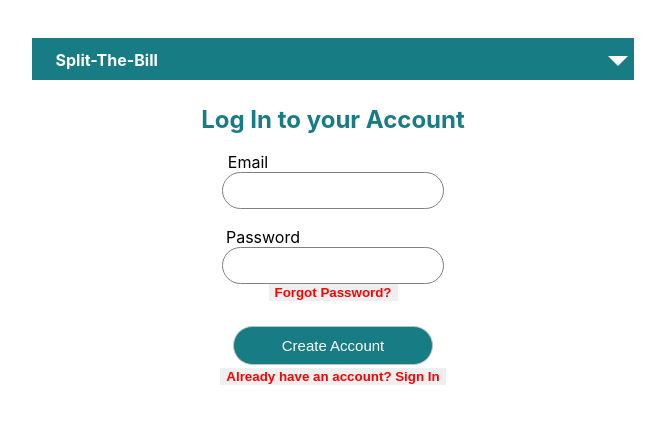
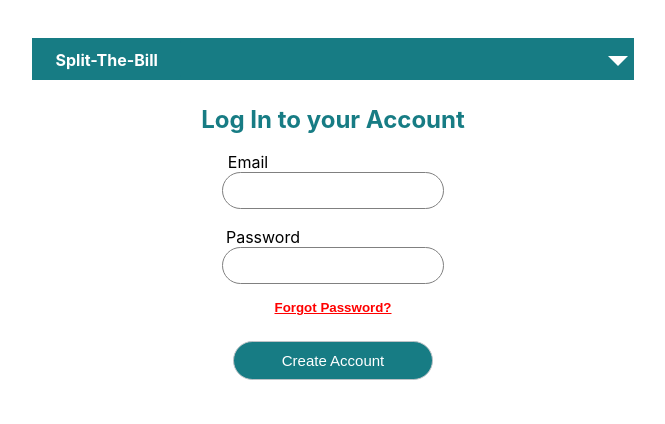
Before and after one commit to BW-Split-The-Bill-Nov2019/Front-End, a React (Create React App) app in the folder split-the-bill-fe/: page /login in a window 1280 px wide. Shown: the top 424 px of the page, without its empty margins (307-972 px from the left). Built offline with nearby package versions, Linux system fonts and the light colour scheme.

Commit message:
added styled span, links for dropdown/navigation

```diff
--- a/split-the-bill-fe/src/components/CreateAccount.js
+++ b/split-the-bill-fe/src/components/CreateAccount.js
@@ -68,6 +68,11 @@ const Button = styled.button`
   color: red;
   font-weight: bold;
   margin-top:15px;
+  background: none;
+`;
+
+const Span = styled.span`
+  text-decoration: underline;
 `;
 
 const CreateAccount = ({ values }) => {
@@ -99,7 +104,7 @@ const CreateAccount = ({ values }) => {
         </Link>
       </Form>
       <Link to ='/login'>
-        <Button> Already have an account? Sign In</Button>
+        <Button> Already have an account? <Span>Sign In</Span></Button>
       </Link>
     </Div1>
   );
--- a/split-the-bill-fe/src/components/Dropdown.js
+++ b/split-the-bill-fe/src/components/Dropdown.js
@@ -1,4 +1,5 @@
 import React from 'react';
+import { Link } from 'react-router-dom'
 
 class Dropdown extends React.Component {
 constructor(){
@@ -33,11 +34,12 @@ showDropdownMenu(event) {
          <div className="button" onClick={this.showDropdownMenu}> Split-The-Bill </div>
 
           { this.state.displayMenu ? (
-          <ul>
-        <li><a href="#Login">Login</a></li>
-         <li><a href="#CreateTable">Create Table</a></li>
-         <li><a href="#LogOut">Log Out</a></li>
-          </ul>
+        <ul>
+          <li><Link to='/login'>Login</Link></li>
+          <li><Link to='/dashboard'>Dashboard</Link></li>
+          <li><Link to='/table'>Create Table</Link></li>
+          <li><Link to='/'>Log Out</Link></li>
+        </ul>
         ):
         (
           null
--- a/split-the-bill-fe/src/components/LogIn.js
+++ b/split-the-bill-fe/src/components/LogIn.js
@@ -60,6 +60,12 @@ const Button = styled.button`
   border: none;
   color: red;
   font-weight: bold;
+  margin-top:15px;
+  background: none;
+`;
+
+const Span = styled.span`
+  text-decoration: underline;
 `;
 
 const LogIn = ({ values }) => {
@@ -74,7 +80,7 @@ const LogIn = ({ values }) => {
 
           <Label4>Password</Label4>
           <FieldInfo type="password" name="password" />
-          <Button> Forgot Password?</Button>
+          <Button> <Span>Forgot Password?</Span></Button>
         </Div2>
         <Link to ='/dashboard'>
           <Fieldbutton className="field" as="button" type="submit" name="submit">
@@ -82,7 +88,6 @@ const LogIn = ({ values }) => {
         </Fieldbutton>
         </Link>
       </Form>
-      <Button> Already have an account? Sign In</Button>
     </Div1>
   );
 };
```
